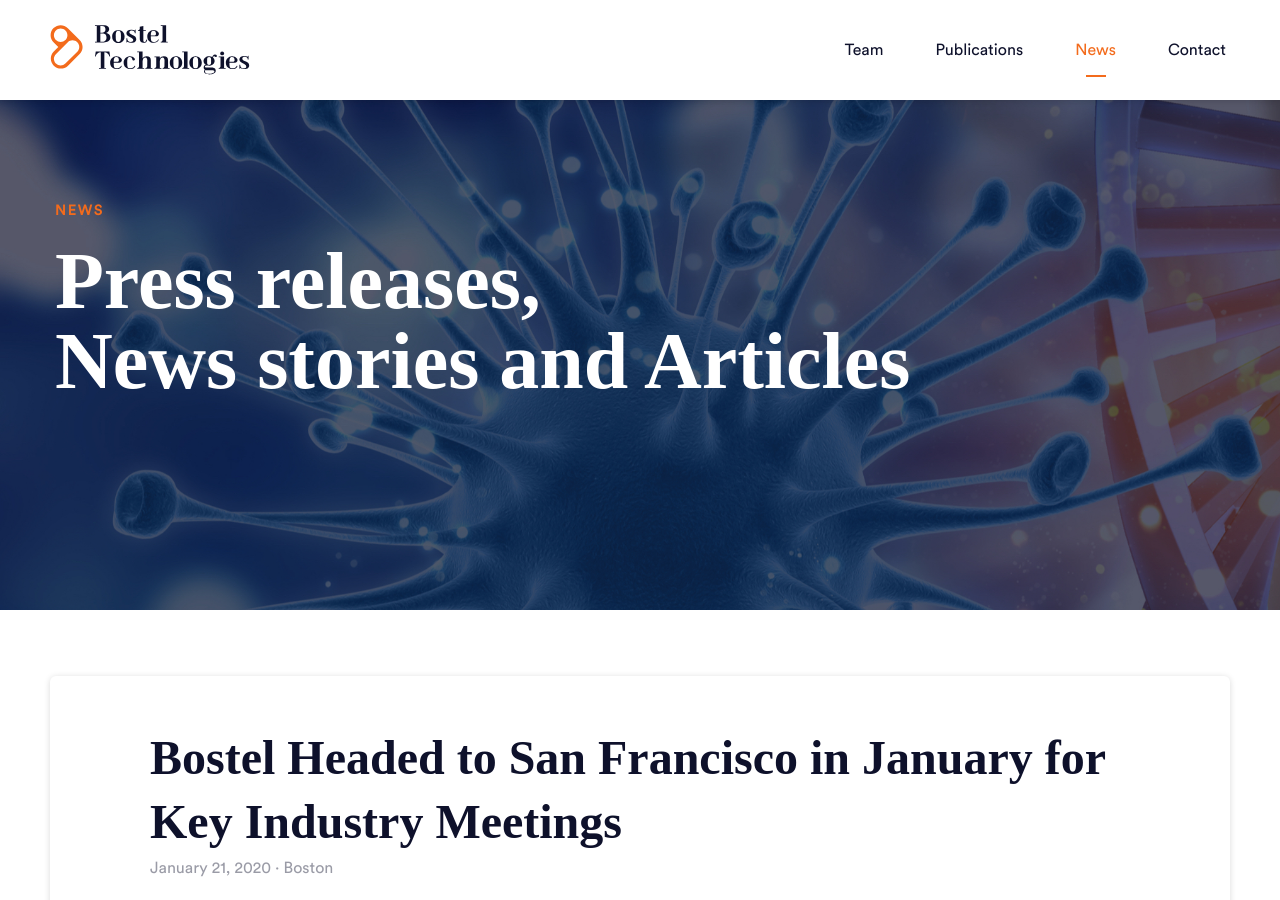
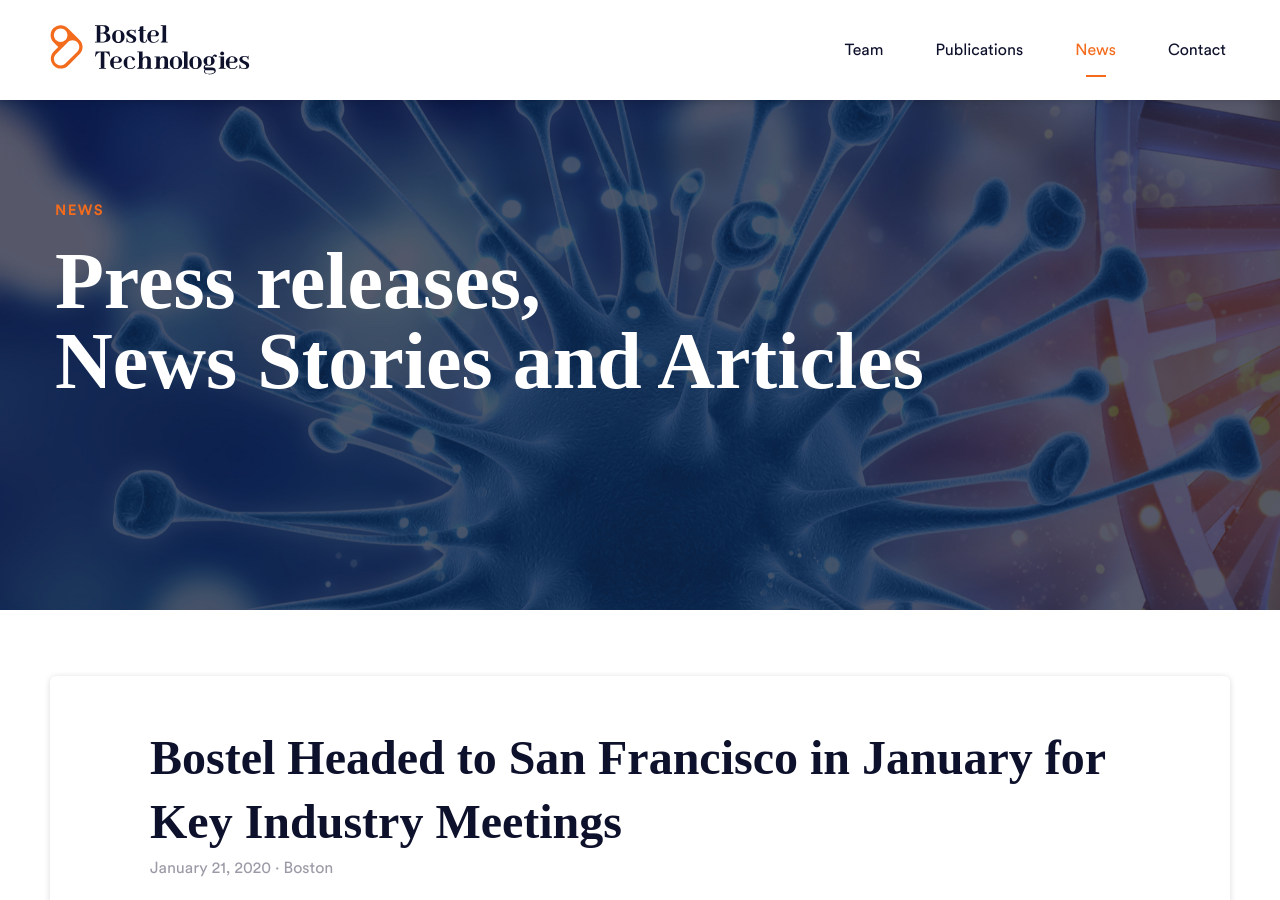
Before and after one commit to brucenwalker/bostelweb, a Jekyll site: the page built from news.md, in a window 1280 px wide and 900 px high. Built offline with Jekyll 4.4.1, drawn with Linux system fonts in a browser that asks for light colours; some web fonts are replaced.

Commit message:
Update copy

```diff
--- a/_config.yml
+++ b/_config.yml
@@ -113,10 +113,10 @@ t:
   long_term_care: 'Long Term Care'
   meaningful_work_has_future: '&ldquo;Meaningful work that <span class="highlight">has a future&rdquo;</span>'
   news: 'News'
-  news_subtitle: 'Press releases, news stories, and articles'
+  news_subtitle: 'Press releases, News Stories, and Articles'
   our_team: 'Our Team'
   our_caregiving_programs: 'Our Caregiving Programs'
-  press_releases_news_articles: 'Press releases,<br />News stories and Articles'
+  press_releases_news_articles: 'Press releases,<br />News Stories and Articles'
   prevention_over_treatment: 'Prevention<br />Over Treatment'
   programs: 'Programs'
   publications: 'Publications'
```
